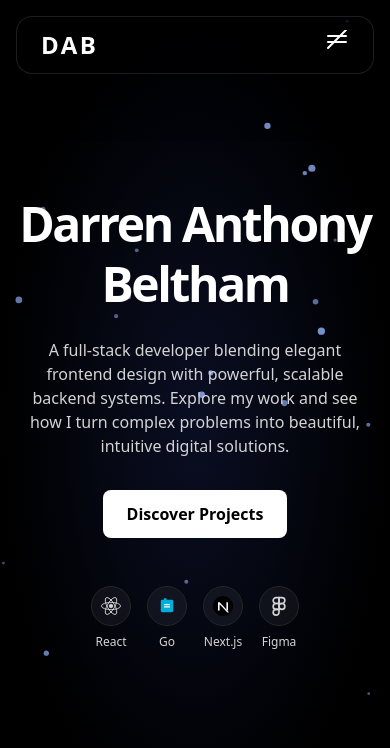
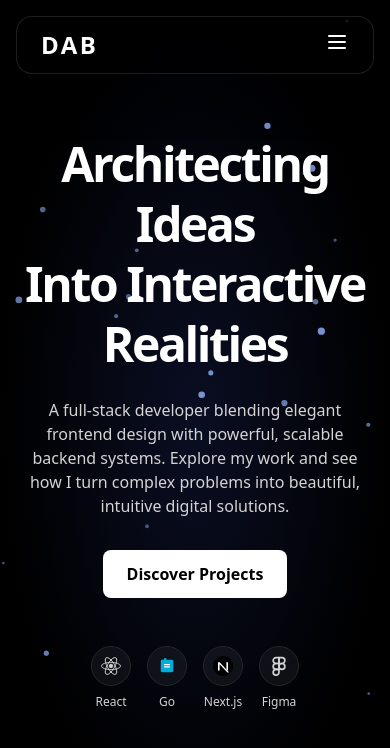
Before and after one commit to DarrenAnthonyBeltham/portofolio-darren, a React (Create React App) app: page / in a window 390 px wide. Shown: the top 748 px of the page. Built offline with nearby package versions, Linux system fonts and the light colour scheme.

Commit message:
Update mobile navbar

```diff
--- a/src/App.js
+++ b/src/App.js
@@ -8,11 +8,8 @@ import Muzik from './assets/Muzik.jpg';
 import Planify from './assets/Planify.jpg';
 import CoinLens from './assets/CoinLens.jpg';
 
-const UserIcon = ({ className }) => ( <svg className={className} viewBox="0 0 24 24" fill="none" stroke="currentColor" strokeWidth="2" strokeLinecap="round" strokeLinejoin="round"><path d="M20 21v-2a4 4 0 0 0-4-4H8a4 4 0 0 0-4 4v2"></path><circle cx="12" cy="7" r="4"></circle></svg>);
-const CloseIcon = ({ className }) => ( <svg className={className} viewBox="0 0 24 24" fill="none" stroke="currentColor" strokeWidth="2" strokeLinecap="round" strokeLinejoin="round"><path d="M18 6L6 18"></path><path d="M6 6l12 12"></path></svg>);
 const GitHubIcon = ({ className }) => ( <svg className={className} viewBox="0 0 24 24" fill="none" stroke="currentColor" strokeWidth="2" strokeLinecap="round" strokeLinejoin="round"><path d="M9 19c-5 1.5-5-2.5-7-3m14 6v-3.87a3.37 3.37 0 0 0-.94-2.61c3.14-.35 6.44-1.54 6.44-7A5.44 5.44 0 0 0 20 4.77 5.07 5.07 0 0 0 19.91 1S18.73.65 16 2.48a13.38 13.38 0 0 0-7 0C6.27.65 5.09 1 5.09 1A5.07 5.07 0 0 0 5 4.77a5.44 5.44 0 0 0-1.5 3.78c0 5.42 3.3 6.61 6.44 7A3.37 3.37 0 0 0 9 18.13V22"></path></svg>);
 const ExternalLinkIcon = ({ className }) => ( <svg className={className} viewBox="0 0 24 24" fill="none" stroke="currentColor" strokeWidth="2" strokeLinecap="round" strokeLinejoin="round"><path d="M18 13v6a2 2 0 0 1-2 2H5a2 2 0 0 1-2-2V8a2 2 0 0 1 2-2h6"></path><polyline points="15 3 21 3 21 9"></polyline><line x1="10" y1="14" x2="21" y2="3"></line></svg>);
-const MenuIcon = ({ className }) => ( <svg className={className} viewBox="0 0 24 24" fill="none" stroke="currentColor" strokeWidth="2" strokeLinecap="round" strokeLinejoin="round"><line x1="3" y1="12" x2="21" y2="12" /><line x1="3" y1="6" x2="21" y2="6" /><line x1="3" y1="18" x2="21" /></svg>);
 const MailIcon = ({ className }) => ( <svg className={className} viewBox="0 0 24 24" fill="none" stroke="currentColor" strokeWidth="2" strokeLinecap="round" strokeLinejoin="round"><path d="M4 4h16c1.1 0 2 .9 2 2v12c0 1.1-.9 2-2 2H4c-1.1 0-2-.9-2-2V6c0-1.1.9-2 2-2z"></path><polyline points="22,6 12,13 2,6"></polyline></svg>);
 const LinkedInIcon = ({ className }) => ( <svg className={className} viewBox="0 0 24 24" fill="none" stroke="currentColor" strokeWidth="2" strokeLinecap="round" strokeLinejoin="round"><path d="M16 8a6 6 0 0 1 6 6v7h-4v-7a2 2 0 0 0-2-2 2 2 0 0 0-2 2v7h-4v-7a6 6 0 0 1 6-6z"></path><rect x="2" y="9" width="4" height="12"></rect><circle cx="4" cy="4" r="2"></circle></svg>);
 const InstagramIcon = ({ className }) => ( <svg className={className} viewBox="0 0 24 24" fill="none" stroke="currentColor" strokeWidth="2" strokeLinecap="round" strokeLinejoin="round"><rect x="2" y="2" width="20" height="20" rx="5" ry="5"></rect><path d="M16 11.37A4 4 0 1 1 12.63 8 4 4 0 0 1 16 11.37z"></path><line x1="17.5" y1="6.5" x2="17.51" y2="6.5"></line></svg>);
@@ -74,6 +71,31 @@ const AnimatedBackground = () => {
 
 const GlassPanel = ({ children, className = '' }) => (<div className={`bg-black/20 backdrop-blur-lg border border-neutral-800/80 rounded-2xl shadow-2xl shadow-black/40 ${className}`}>{children}</div>);
 
+const AnimatedMenuButton = ({ isOpen, onClick }) => {
+    const topVariants = {
+        closed: { rotate: 0, translateY: 0 },
+        open: { rotate: 45, translateY: 8 }
+    };
+    const middleVariants = {
+        closed: { opacity: 1 },
+        open: { opacity: 0 }
+    };
+    const bottomVariants = {
+        closed: { rotate: 0, translateY: 0 },
+        open: { rotate: -45, translateY: -8 }
+    };
+
+    return (
+        <button onClick={onClick} className="w-6 h-6 relative z-50">
+            <motion.svg width="24" height="24" viewBox="0 0 24 24" fill="none" xmlns="http://www.w3.org/2000/svg">
+                <motion.line x1="4" y1="6" x2="20" y2="6" stroke="white" strokeWidth="2" strokeLinecap="round" variants={topVariants} animate={isOpen ? "open" : "closed"} />
+                <motion.line x1="4" y1="12" x2="20" y2="12" stroke="white" strokeWidth="2" strokeLinecap="round" variants={middleVariants} animate={isOpen ? "open" : "closed"} />
+                <motion.line x1="4" y1="18" x2="20" y2="18" stroke="white" strokeWidth="2" strokeLinecap="round" variants={bottomVariants} animate={isOpen ? "open" : "closed"} />
+            </motion.svg>
+        </button>
+    );
+};
+
 const Header = ({ setView }) => {
     const [isMenuOpen, setIsMenuOpen] = useState(false);
     const navItems = ['Home', 'Projects', 'Profile', 'Contact'];
@@ -81,23 +103,47 @@ const Header = ({ setView }) => {
         setView(view);
         setIsMenuOpen(false);
     };
+
+    const menuVariants = {
+        hidden: { opacity: 0, y: -20 },
+        visible: {
+            opacity: 1,
+            y: 0,
+            transition: {
+                type: 'tween',
+                duration: 0.3,
+                ease: 'easeOut',
+                staggerChildren: 0.05
+            }
+        }
+    };
+
+    const linkVariants = {
+        hidden: { opacity: 0, y: -10 },
+        visible: { opacity: 1, y: 0, transition: { type: 'tween', ease: 'easeOut' } }
+    };
+
     return (
         <header className="fixed top-0 left-0 right-0 z-50 p-4">
             <GlassPanel className="w-full max-w-6xl mx-auto px-6 py-3 flex justify-between items-center">
                 <motion.div whileHover={{ scale: 1.05 }} className="text-2xl font-bold text-white tracking-widest cursor-pointer" onClick={() => handleNavClick('hero')}>DAB</motion.div>
-                <nav className="hidden md:flex items-center gap-6">
-                    {navItems.map(item => (<button key={item} onClick={() => handleNavClick(item.toLowerCase())} className="text-neutral-300 hover:text-white transition-colors duration-300">{item}</button>))}
+                <nav className="hidden md:flex items-center gap-2">
+                    {navItems.map(item => (
+                        <motion.button key={item} onClick={() => handleNavClick(item.toLowerCase())} className="text-neutral-300 hover:text-white transition-colors duration-300 px-4 py-2 rounded-lg" whileHover={{ y: -3 }} transition={{ type: 'spring', stiffness: 300 }}>{item}</motion.button>
+                    ))}
                 </nav>
                 <div className="md:hidden">
-                    <button onClick={() => setIsMenuOpen(!isMenuOpen)} className="text-white z-50 relative">{isMenuOpen ? <CloseIcon className="w-6 h-6"/> : <MenuIcon className="w-6 h-6"/>}</button>
+                    <AnimatedMenuButton isOpen={isMenuOpen} onClick={() => setIsMenuOpen(!isMenuOpen)} />
                 </div>
             </GlassPanel>
             <AnimatePresence>
                 {isMenuOpen && (
-                <motion.div initial={{ opacity: 0, y: -20 }} animate={{ opacity: 1, y: 0 }} exit={{ opacity: 0, y: -20 }} transition={{ type: 'spring', stiffness: 300, damping: 25 }} className="md:hidden absolute top-20 left-4 right-4">
+                    <motion.div initial="hidden" animate="visible" exit="hidden" variants={menuVariants} className="md:hidden absolute top-20 left-4 right-4">
                         <GlassPanel className="p-4">
                             <nav className="flex flex-col items-center gap-4">
-                            {navItems.map(item => (<button key={item} onClick={() => handleNavClick(item.toLowerCase())} className="text-neutral-200 text-lg hover:text-white transition-colors w-full py-2">{item}</button>))}
+                                {navItems.map(item => (
+                                    <motion.button key={item} onClick={() => handleNavClick(item.toLowerCase())} className="text-neutral-200 text-lg hover:text-white transition-colors w-full py-2" variants={linkVariants}>{item}</motion.button>
+                                ))}
                             </nav>
                         </GlassPanel>
                     </motion.div>
@@ -117,10 +163,7 @@ const HeroTechStack = () => {
 
     const containerVariants = {
         hidden: { opacity: 0 },
-        visible: {
-            opacity: 1,
-            transition: { staggerChildren: 0.15, delayChildren: 0.5 }
-        }
+        visible: { opacity: 1, transition: { staggerChildren: 0.15, delayChildren: 0.8 } }
     };
 
     const itemVariants = {
@@ -129,23 +172,10 @@ const HeroTechStack = () => {
     };
 
     return (
-        <motion.div
-            variants={containerVariants}
-            initial="hidden"
-            animate="visible"
-            className="w-full max-w-md mx-auto mt-12 flex justify-center items-center gap-4 md:gap-8 relative z-10"
-        >
+        <motion.div variants={containerVariants} initial="hidden" animate="visible" className="w-full max-w-md mx-auto mt-12 flex justify-center items-center gap-4 md:gap-8">
             {skills.map((skill) => (
-                <motion.div
-                    key={skill.name}
-                    variants={itemVariants}
-                    className="flex flex-col items-center gap-2 text-neutral-300 cursor-pointer"
-                >
-                    <motion.div
-                        whileHover={{ scale: 1.15, y: -5 }}
-                        transition={{ type: 'spring', stiffness: 300 }}
-                        className="w-10 h-10 md:w-12 md:h-12 flex items-center justify-center bg-white/5 border border-neutral-800 rounded-full"
-                    >
+                <motion.div key={skill.name} variants={itemVariants} className="flex flex-col items-center gap-2 text-neutral-300 cursor-pointer">
+                    <motion.div whileHover={{ scale: 1.15, y: -5 }} transition={{ type: 'spring', stiffness: 300 }} className="w-10 h-10 md:w-12 md:h-12 flex items-center justify-center bg-white/5 border border-neutral-800 rounded-full">
                         <skill.icon className="w-5 h-5 md:w-6 md:h-6" />
                     </motion.div>
                     <p className="text-xs md:text-sm font-light">{skill.name}</p>
@@ -156,36 +186,29 @@ const HeroTechStack = () => {
 };
 
 const HeroView = ({ setView }) => {
+    const headlineVariants = {
+        hidden: { opacity: 0 },
+        visible: { opacity: 1, transition: { staggerChildren: 0.2, delay: 0.2 } }
+    };
+
+    const lineVariants = {
+        hidden: { y: 20, opacity: 0 },
+        visible: { y: 0, opacity: 1, transition: { type: 'spring', stiffness: 100 } }
+    };
+
     return (
-        <div className="w-full h-full flex flex-col items-center justify-center text-center p-4">
-            <motion.h1
-                initial={{ opacity: 0, y: 20 }}
-                animate={{ opacity: 1, y: 0 }}
-                transition={{ type: 'spring', stiffness: 100, damping: 20, delay: 0.1 }}
-                className="text-5xl sm:text-6xl md:text-7xl font-bold text-white tracking-tighter leading-tight relative z-10"
-            >
-                Darren Anthony Beltham
+        <div className="w-full min-h-screen flex flex-col items-center justify-center text-center p-4">
+            <motion.h1 variants={headlineVariants} initial="hidden" animate="visible" className="text-5xl sm:text-6xl md:text-7xl font-bold text-white tracking-tighter leading-tight">
+                <motion.span variants={lineVariants} className="block">Architecting Ideas</motion.span>
+                <motion.span variants={lineVariants} className="block">Into Interactive Realities</motion.span>
             </motion.h1>
-            <motion.p
-                initial={{ opacity: 0, y: 20 }}
-                animate={{ opacity: 1, y: 0 }}
-                transition={{ type: 'spring', stiffness: 100, damping: 20, delay: 0.2 }}
-                className="mt-6 max-w-xl text-neutral-300 relative z-10"
-            >
+            <motion.p initial={{ opacity: 0, y: 20 }} animate={{ opacity: 1, y: 0 }} transition={{ type: 'spring', stiffness: 100, damping: 20, delay: 0.6 }} className="mt-6 max-w-xl text-neutral-300">
                 A full-stack developer blending elegant frontend design with powerful, scalable backend systems. Explore my work and see how I turn complex problems into beautiful, intuitive digital solutions.
             </motion.p>
-            <motion.div
-                initial={{ opacity: 0, y: 20 }}
-                animate={{ opacity: 1, y: 0 }}
-                transition={{ type: 'spring', stiffness: 100, damping: 20, delay: 0.3 }}
-                className="mt-8 flex gap-4 relative z-10"
-            >
-                <button
-                    onClick={() => setView('projects')}
-                    className="bg-white text-black font-semibold px-6 py-3 rounded-lg hover:bg-neutral-200 transition-colors duration-300"
-                >
+            <motion.div initial={{ opacity: 0, y: 20 }} animate={{ opacity: 1, y: 0 }} transition={{ type: 'spring', stiffness: 100, damping: 20, delay: 0.7 }} className="mt-8 flex gap-4">
+                <motion.button onClick={() => setView('projects')} className="bg-white text-black font-semibold px-6 py-3 rounded-lg" whileHover={{ scale: 1.05, boxShadow: "0px 0px 12px rgba(255, 255, 255, 0.4)" }} transition={{ type: 'spring', stiffness: 300 }}>
                     Discover Projects
-                </button>
+                </motion.button>
             </motion.div>
             <HeroTechStack />
         </div>
@@ -202,15 +225,17 @@ const ProjectsView = ({ setSelectedProject }) => {
         { id: 6, title: "CoinLens", category: "Frontend Web Development", image: CoinLens, description: "CoinLens is a futuristic, all-in-one crypto dashboard where you can track live market data, analyze trends with interactive charts, and explore the world of digital assets through a personal watchlist, news feed, and powerful financial tools.", tech: ["Next.js", "Tailwind CSS", "Typescript"], repoUrl: "https://github.com/DarrenAnthonyBeltham/coinlens", liveUrl: "https://coinlens-phi.vercel.app/"},
     ];
     return (
-        <motion.div initial={{ opacity: 0, y: 20 }} animate={{ opacity: 1, y: 0 }} exit={{ opacity: 0, y: -20 }} className="w-full max-w-6xl mx-auto p-8 pt-32">
+        <motion.div initial={{ opacity: 0 }} animate={{ opacity: 1 }} exit={{ opacity: 0 }} className="w-full min-h-screen flex flex-col justify-center items-center p-8">
+            <div className="w-full max-w-6xl mx-auto pt-24">
                 <h2 className="text-4xl font-bold text-center text-white mb-12">Projects Portfolio</h2>
                 <div className="grid grid-cols-1 md:grid-cols-2 lg:grid-cols-3 gap-8">
                     {projects.map(p => (
-                    <motion.div key={p.id} onClick={() => setSelectedProject(p)} className="bg-neutral-900/60 border border-neutral-800 rounded-xl overflow-hidden cursor-pointer group" whileHover={{ scale: 1.03, transition: { duration: 0.2 } }}>
+                        <motion.div key={p.id} onClick={() => setSelectedProject(p)} className="bg-neutral-900/60 border border-neutral-800 rounded-xl overflow-hidden cursor-pointer group" whileHover={{ scale: 1.03, y:-5, transition: { duration: 0.2 } }}>
                             <div className="h-40 w-full overflow-hidden"><img src={p.image} alt={p.title} className="w-full h-full object-cover group-hover:scale-110 transition-transform duration-300" /></div>
                             <div className="p-4"><h3 className="text-lg font-bold text-white">{p.title}</h3><p className="text-sm text-neutral-400">{p.category}</p></div>
                         </motion.div>
                     ))}
+                </div>
             </div>
         </motion.div>
     );
@@ -240,7 +265,7 @@ const SkillGauge = ({ skill, percentage, inView }) => {
     );
 };
 
-const ProfileView = ({ setView }) => {
+const ProfileView = () => {
     const [inView, setInView] = useState(false);
     useEffect(() => {
         const timer = setTimeout(() => setInView(true), 100);
@@ -251,12 +276,19 @@ const ProfileView = ({ setView }) => {
         { name: "Javascript", percentage: 80 }, { name: "Figma", percentage: 85 },
         { name: "MySQL", percentage: 80 }, { name: "Go", percentage: 80 }, { name: "PHP", percentage: 85 }
     ];
+
+    const textVariants = {
+      hidden: { opacity: 0, y: 10 },
+      visible: { opacity: 1, y: 0, transition: { staggerChildren: 0.2, delayChildren: 0.2 } }
+    };
+
     return (
-        <motion.div initial={{ opacity: 0 }} animate={{ opacity: 1 }} exit={{ opacity: 0 }} className="w-full max-w-5xl mx-auto p-4 md:p-8 pt-32">
-            <GlassPanel className="p-8">
-                <div className="flex justify-between items-start">
-                    <div><h2 className="text-4xl font-bold text-white mb-2">SKILLS</h2><p className="text-lg text-neutral-300"></p></div>
-                </div>
+        <motion.div initial="hidden" animate="visible" exit={{ opacity: 0 }} className="w-full min-h-screen flex justify-center items-center p-4 md:p-8">
+            <GlassPanel className="p-8 max-w-5xl w-full mt-20">
+                <motion.div variants={textVariants}>
+                    <motion.h2 variants={textVariants} className="text-4xl font-bold text-white mb-2">PILOT PROFILE</motion.h2>
+                    <motion.p variants={textVariants} className="text-lg text-neutral-300">System Check: Optimal</motion.p>
+                </motion.div>
                 <div className="mt-8 grid grid-cols-1 md:grid-cols-2 gap-8">
                     <div className="text-neutral-300 space-y-4 text-justify">
                         <p>I’m a sixth-semester Computer Science student who gets a real kick out of turning ideas into interactive experiences. Whether I’m prototyping a slick UI with React and Tailwind or crafting semantic, accessible layouts in HTML5, I love seeing code bloom into something you can click, scroll, and enjoy.</p>
@@ -273,7 +305,7 @@ const ProfileView = ({ setView }) => {
 
 const ProjectView = ({ project, close }) => (
     <motion.div initial={{ opacity: 0 }} animate={{ opacity: 1 }} exit={{ opacity: 0 }} className="fixed inset-0 z-[100] flex items-center justify-center p-4">
-        <div className="absolute inset-0 bg-black/80" onClick={close}></div>
+        <div className="absolute inset-0 bg-black/80 backdrop-blur-sm" onClick={close}></div>
         <GlassPanel className="relative w-full max-w-5xl max-h-[90vh] overflow-y-auto">
             <motion.div initial={{ opacity: 0, scale: 0.95 }} animate={{ opacity: 1, scale: 1 }} transition={{ type: 'spring', stiffness: 300, damping: 25 }} className="grid grid-cols-1 lg:grid-cols-2">
                 <div className="p-8 border-b lg:border-b-0 lg:border-r border-neutral-800">
@@ -296,7 +328,12 @@ const ProjectView = ({ project, close }) => (
                 </div>
             </motion.div>
         </GlassPanel>
-        <motion.button onClick={close} className="absolute top-6 right-6 text-neutral-400 hover:text-white transition-colors" initial={{ opacity: 0, scale: 0.5 }} animate={{ opacity: 1, scale: 1, transition: { delay: 0.3 } }}><CloseIcon className="w-7 h-7" /></motion.button>
+        <motion.button onClick={close} className="absolute top-6 right-6 text-neutral-400 hover:text-white transition-colors" initial={{ opacity: 0, scale: 0.5 }} animate={{ opacity: 1, scale: 1, transition: { delay: 0.3 } }}>
+            <svg className="w-7 h-7" viewBox="0 0 24 24" fill="none" stroke="currentColor" strokeWidth="2" strokeLinecap="round" strokeLinejoin="round">
+                <path d="M18 6L6 18"></path>
+                <path d="M6 6l12 12"></path>
+            </svg>
+        </motion.button>
     </motion.div>
 );
 
@@ -317,9 +354,9 @@ export default function App() {
         switch (view) {
             case 'hero': return <HeroView setView={setView} />;
             case 'projects': return <ProjectsView setSelectedProject={setSelectedProject} />;
-            case 'profile': return <ProfileView setView={setView} />;
+            case 'profile': return <ProfileView />;
             case 'contact': return (
-                <motion.div initial="hidden" animate="visible" exit={{ opacity: 0 }}>
+                <motion.div initial="hidden" animate="visible" exit={{ opacity: 0 }} className="w-full min-h-screen flex items-center justify-center p-4">
                     <GlassPanel className="p-8 text-center max-w-lg mx-auto">
                         <h2 className="text-4xl font-bold text-white mb-2">Get In Touch</h2>
                         <p className="text-neutral-300 mb-8">Let's connect. Find me on these platforms.</p>
@@ -343,7 +380,7 @@ export default function App() {
             <Header setView={setView} />
             <main className="relative z-10">
                 <AnimatePresence mode="wait">
-                    <motion.div key={view} initial={{ opacity: 0, filter: "blur(4px)" }} animate={{ opacity: 1, filter: "blur(0px)" }} exit={{ opacity: 0, filter: "blur(4px)" }} transition={{ duration: 0.5 }} className="w-full min-h-screen flex items-center justify-center">
+                    <motion.div key={view} initial={{ opacity: 0, filter: "blur(4px)" }} animate={{ opacity: 1, filter: "blur(0px)" }} exit={{ opacity: 0, filter: "blur(4px)" }} transition={{ duration: 0.5 }}>
                         {renderView()}
                     </motion.div>
                 </AnimatePresence>
```
Lines whose indentation alone changed are shown as unchanged.
